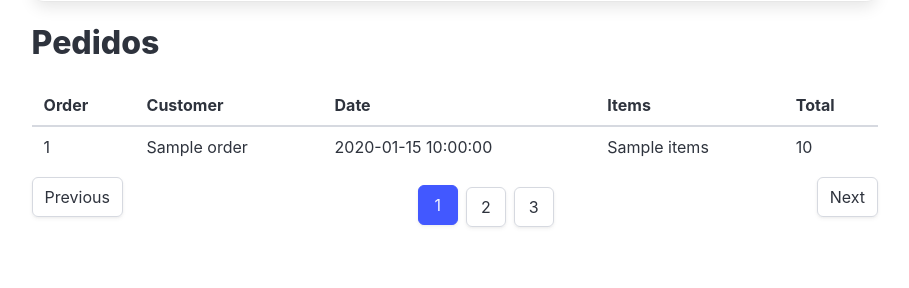
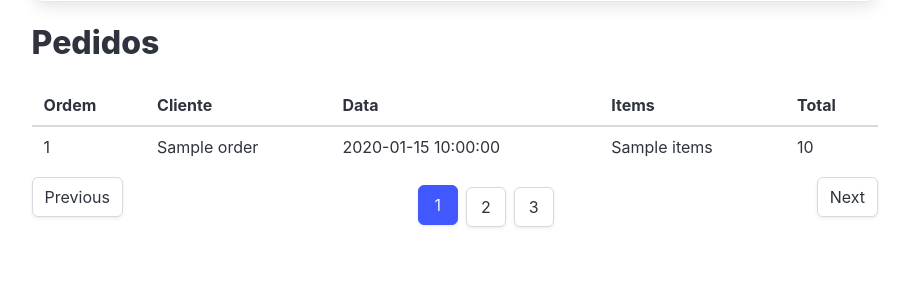
Before and after one commit to cicerokze/dev-full-python, a FastAPI app: template app/frontend/templates/home.html in a window 1280 px wide. Shown: the part 259-547 px from the top of the page, without its empty margins (306-1215 px from the left). Run offline with FastAPI, Linux system fonts and the light colour scheme; the template is opened without the code that fills it: most values are stand-ins (such as "Sample title", 1, 10 or a date in 2020).

Commit message:
fix(frontend): ajuste de linguagem em tabela

```diff
--- a/app/frontend/templates/home.html
+++ b/app/frontend/templates/home.html
@@ -2,6 +2,7 @@
 {% block content %}
 <section class="section">
     <div class="columns">
+
         <div class="column is-one-fifth">
             <!-- Sidebar Menu -->
             <aside class="menu">
@@ -46,6 +47,7 @@
                     </div>
                     <button class="button is-link is-light">Search</button>
                 </form>
+
                 <!-- <div class="columns is-mobile">
                     <div class="column is-narrow">
                         <button class="button is-light" hx-get="/" hx-target="#orders-table" hx-params="{'status': 'pending'}">Pendente</button>
@@ -67,9 +69,9 @@
                     <table class="table is-striped is-fullwidth">
                         <thead>
                             <tr>
-                                    <th>Order</th>
-                                    <th>Customer</th>
-                                    <th>Date</th>
+                                <th>Ordem</th>
+                                <th>Cliente</th>
+                                <th>Data</th>
                                 <th>Items</th>
                                 <th>Total</th>
                             </tr>
```
Lines whose indentation alone changed are shown as unchanged.
